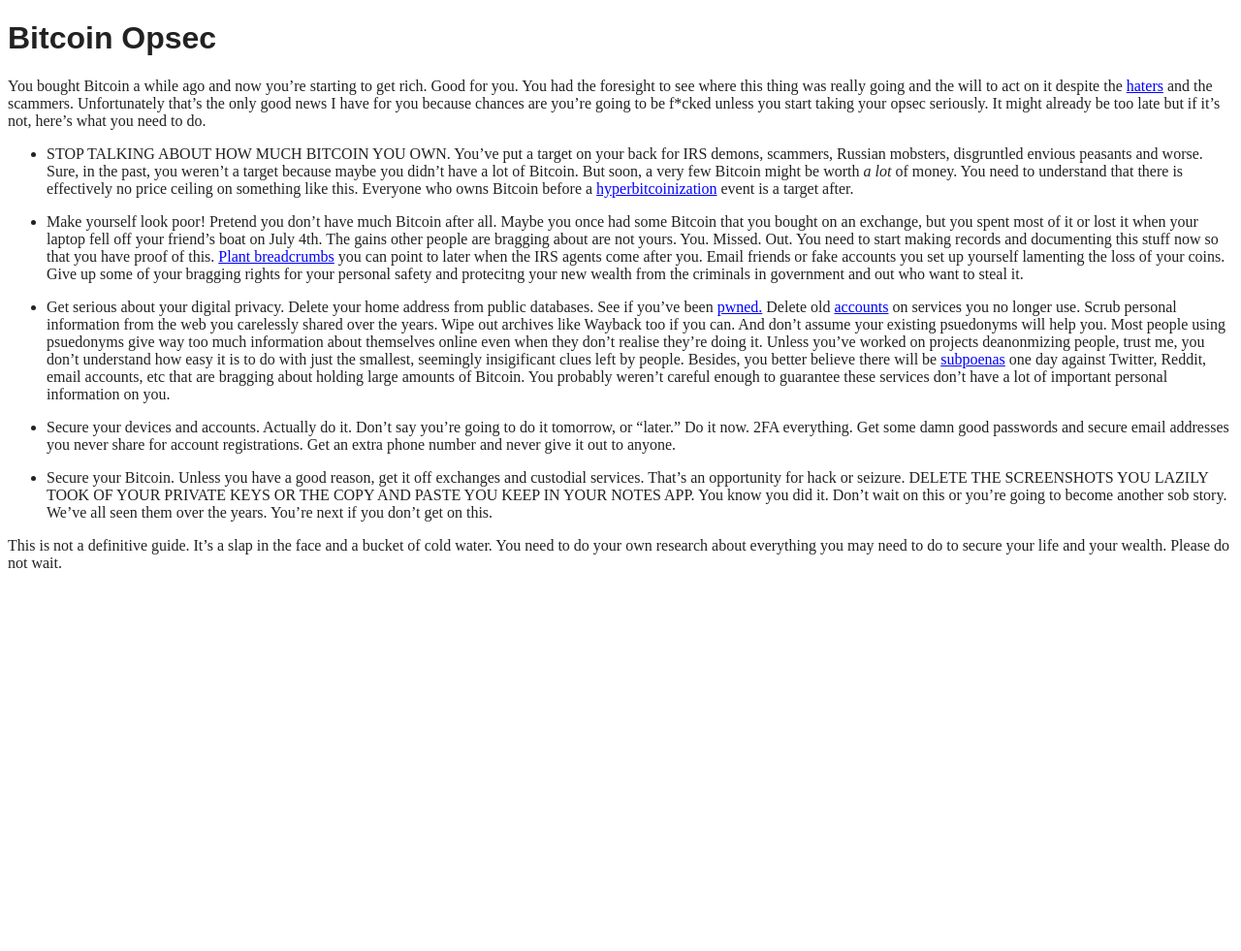
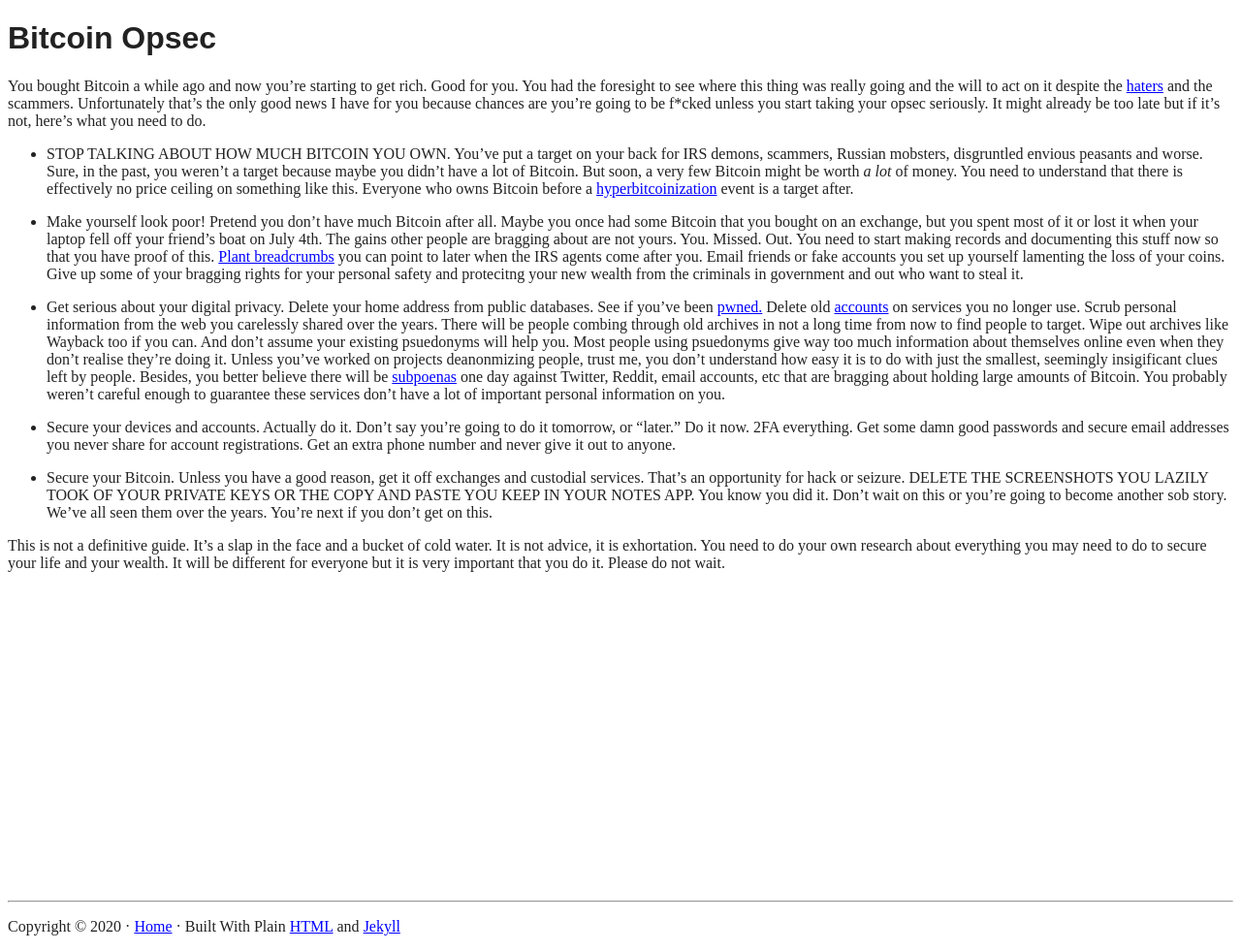
Before and after one commit to makgill/deryk, a Jekyll site: the page built from _posts/2020-12-19-opsec.md, in a window 1280 px wide. Shown: the whole page at 97% size. Built offline with Jekyll 4.4.1, drawn with Linux system fonts in a browser that asks for light colours; before the commit the page ends 929 px from its top, so only the background shows below that.

Commit message:
Update 2020-12-19-opsec.md

```diff
--- a/_posts/2020-12-19-opsec.md
+++ b/_posts/2020-12-19-opsec.md
@@ -14,10 +15,10 @@
 - Make yourself look poor! Pretend you don't have much Bitcoin after all. Maybe you once had some Bitcoin that you bought on an exchange, but you spent most of it or lost it when your laptop fell off your friend's boat on July 4th. The gains other people are bragging about are not yours. You. Missed. Out. You need to start making records and documenting this stuff now so that you have proof of this. [Plant breadcrumbs](https://twitter.com/marttimalmi/status/1339908801349230592) you can point to later when the IRS agents come after you. Email friends or fake accounts you set up yourself lamenting the loss of your coins. Give up some of your bragging rights for your personal safety and protecitng your new wealth from the criminals in government and out who want to steal it.
 
 - Get serious about your digital privacy. Delete your home address from public databases. See if you've been [pwned.](https://haveibeenpwned.com/) Delete old [accounts](https://www.coindesk.com/how-roger-ver-hacked-what-he-did-stop-it) on services you no longer use.
-Scrub personal information from the web you carelessly shared over the years. Wipe out archives like Wayback too if you can. And don't assume your existing psuedonyms will help you. Most people using psuedonyms give way too much information about themselves online even when they don't realise they're doing it. Unless you've worked on projects deanonmizing people, trust me, you don't understand how easy it is to do with just the smallest, seemingly insigificant clues left by people. Besides, you better believe there will be [subpoenas](https://www.gwern.net/docs/sr/2015-03-30-gwern-redditsubpoena.html) one day against Twitter, Reddit, email accounts, etc that are bragging about holding large amounts of Bitcoin. You probably weren't careful enough to guarantee these services don't have a lot of important personal information on you.
+Scrub personal information from the web you carelessly shared over the years. There will be people combing through old archives in not a long time from now to find people to target. Wipe out archives like Wayback too if you can. And don't assume your existing psuedonyms will help you. Most people using psuedonyms give way too much information about themselves online even when they don't realise they're doing it. Unless you've worked on projects deanonmizing people, trust me, you don't understand how easy it is to do with just the smallest, seemingly insigificant clues left by people. Besides, you better believe there will be [subpoenas](https://www.gwern.net/docs/sr/2015-03-30-gwern-redditsubpoena.html) one day against Twitter, Reddit, email accounts, etc that are bragging about holding large amounts of Bitcoin. You probably weren't careful enough to guarantee these services don't have a lot of important personal information on you.
 
 - Secure your devices and accounts. Actually do it. Don't say you're going to do it tomorrow, or "later." Do it now. 2FA everything. Get some damn good passwords and secure email addresses you never share for account registrations. Get an extra phone number and never give it out to anyone.
 
 - Secure your Bitcoin. Unless you have a good reason, get it off exchanges and custodial services. That's an opportunity for hack or seizure. DELETE THE SCREENSHOTS YOU LAZILY TOOK OF YOUR PRIVATE KEYS OR THE COPY AND PASTE YOU KEEP IN YOUR NOTES APP. You know you did it. Don't wait on this or you're going to become another sob story. We've all seen them over the years. You're next if you don't get on this.
 
-This is not a definitive guide. It's a slap in the face and a bucket of cold water. You need to do your own research about everything you may need to do to secure your life and your wealth. Please do not wait.
+This is not a definitive guide. It's a slap in the face and a bucket of cold water. It is not advice, it is exhortation. You need to do your own research about everything you may need to do to secure your life and your wealth. It will be different for everyone but it is very important that you do it. Please do not wait.
```
Also changed, not shown: other parts of _posts/2020-12-19-opsec.md (+1 -0 lines).
